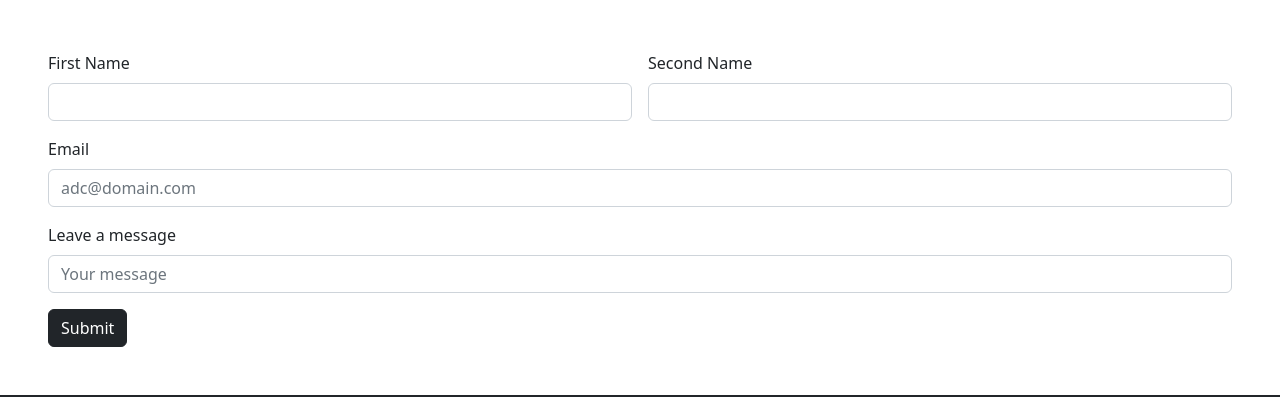
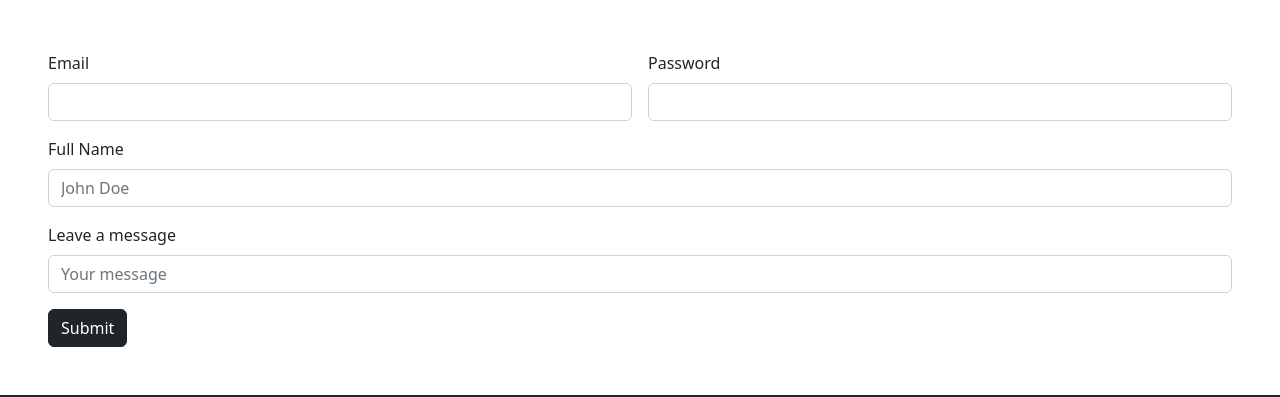
Before and after one commit to kasi0008/mtm6201-portfolio, a plain HTML site: page contact.html in a window 1280 px wide. Shown: the part 157-554 px from the top of the page. Drawn offline with nearby package versions, Linux system fonts and the light colour scheme.

Commit message:
Editing text

```diff
--- a/contact.html
+++ b/contact.html
@@ -65,20 +65,20 @@
 
     <form class="row g-3 p-5">
       <div class="col-md-6">
-        <label for="inputEmail4" class="form-label">First Name</label>
+        <label for="inputEmail4" class="form-label">Email</label>
         <input type="email" class="form-control" id="inputEmail4" />
       </div>
       <div class="col-md-6">
-        <label for="inputPassword4" class="form-label">Second Name</label>
+        <label for="inputPassword4" class="form-label">Password</label>
         <input type="password" class="form-control" id="inputPassword4" />
       </div>
       <div class="col-12">
-        <label for="inputEmail4" class="form-label">Email</label>
+        <label for="inputtext4" class="form-label">Full Name</label>
         <input
-          type="email"
+          type="text"
           class="form-control"
-          id="inputEmail4"
-          placeholder="adc@domain.com"
+          id="inputtext4"
+          placeholder="John Doe"
         />
       </div>
       <div class="col-12">
```
